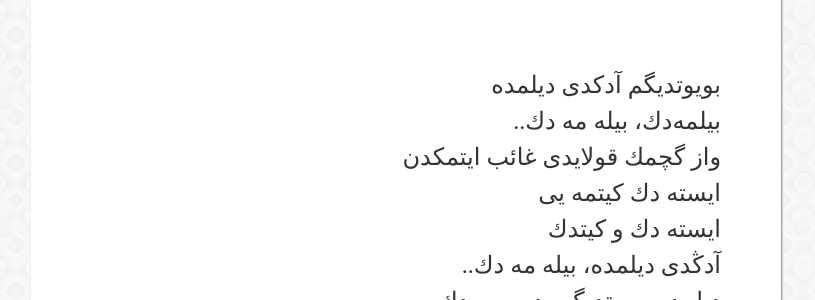
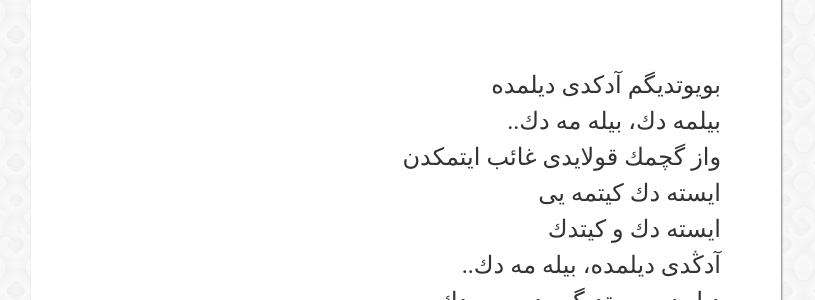
Before and after one commit to muhammedaydogdu/muhammedaydogdu.github.io, a Jekyll site: the page built from _posts/2018-05-13-adindi-buyuttugum-dilimde-os.md, in a window 1280 px wide and 900 px high, scrolled down 1970 px. Shown: the part 165-465 px from the top of the window, without its empty margins (234-1049 px from the left). Built offline with Jekyll 4.4.1, drawn with Linux system fonts in a browser that asks for light colours; some web fonts are replaced.

Commit message:
Update 2018-05-13-adindi-buyuttugum-dilimde-os.md

```diff
--- a/_posts/2018-05-13-adindi-buyuttugum-dilimde-os.md
+++ b/_posts/2018-05-13-adindi-buyuttugum-dilimde-os.md
@@ -70,7 +70,7 @@ image: adindi-buyuttugum-dilimde.jpg
 <br/>
 
 بویوتدیگم آدكدی دیلمده
-..بیلمەدك، بیله مه دك
+..بیلمه دك، بیله مه دك
 واز گچمك قولایدی غائب ایتمكدن
 ایسته دك كیتمه یی
 ایسته دك و كیتدك
```
